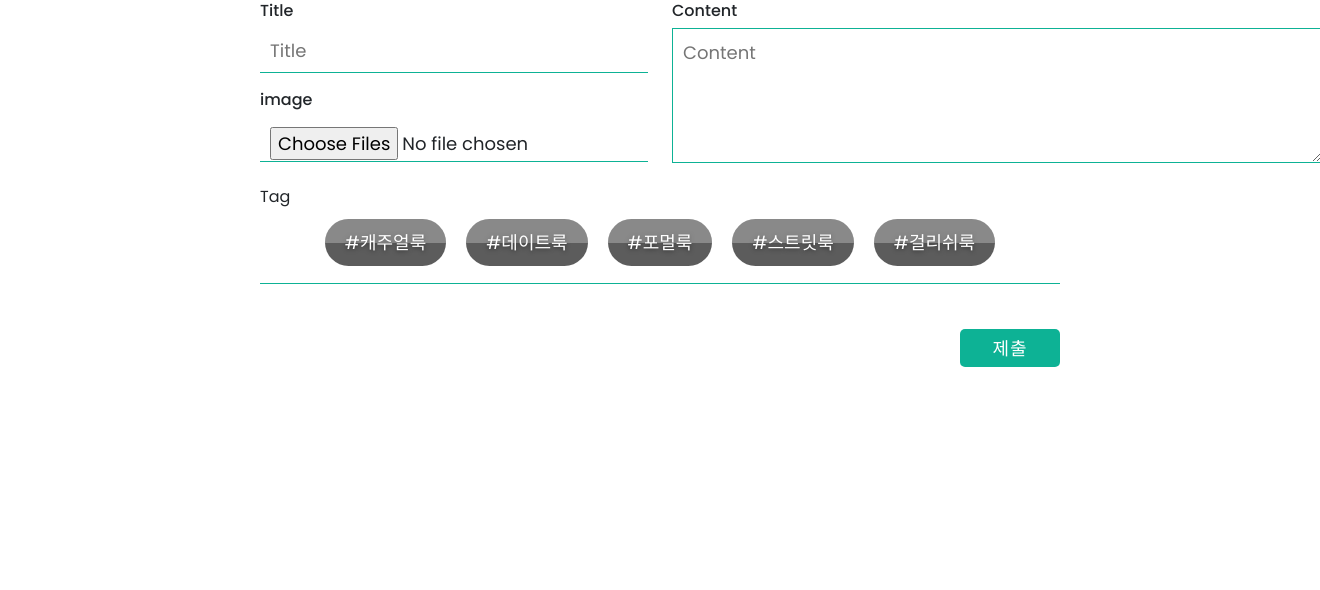
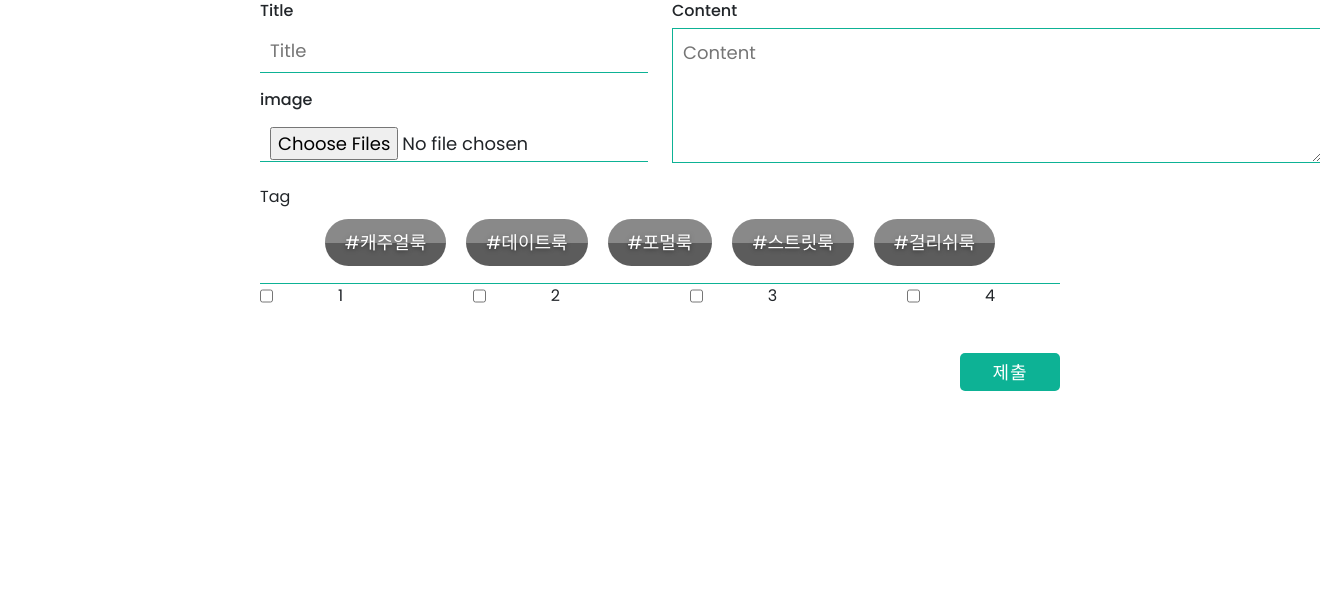
Before and after one commit to SeBin-Kwon/YEOLDY, a Django app: page /style/create/ in a window 1320 px wide. Shown: the part 145-735 px from the top of the page. Run offline with Django 3.2, Linux system fonts and the light colour scheme; the visitor is signed in with stand-in values (Sample User, id 1); data that the repository does not hold is empty; some libraries are stand-ins or nearby versions.

```diff
--- a/style/templates/style/form.html
+++ b/style/templates/style/form.html
@@ -77,6 +77,12 @@
         </div>
 
       </div>
+
+      <input type="checkbox" name="category" id="category" value="1"> 1</p>
+      <input type="checkbox" name="category" id="category" value="2"> 2</p>
+      <input type="checkbox" name="category" id="category" value="3"> 3</p>
+      <input type="checkbox" name="category" id="category" value="4"> 4</p>
+
 
       <div class="button">
         <input type="submit" value="제출">
--- a/style/views.py
+++ b/style/views.py
@@ -23,6 +23,8 @@ def index(request):
 @login_required
 def create(request):
     if request.method == "POST":
+        category = request.POST.getlist("category", "")
+        print(category)
         style_form = StyleForm(request.POST, request.FILES)
         if style_form.is_valid():
             style = style_form.save(commit=False)
```
